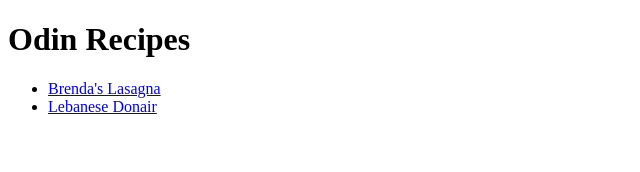
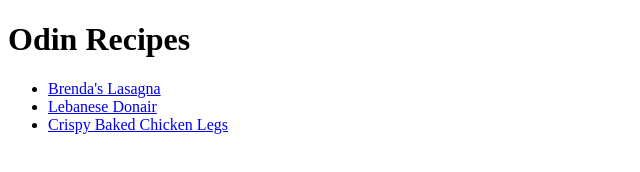
Before and after one commit to ubakiN/odin-recipes, a plain HTML site: page index.html in a window 1280 px wide. Shown: the whole page, without its empty margins (0-640 px from the left). Drawn offline with Linux system fonts and the light colour scheme.

Commit message:
commited the edited index.html

```diff
--- a/index.html
+++ b/index.html
@@ -11,6 +11,7 @@
     <ul>
        <li><a href="recipes/lasagna.html">Brenda's Lasagna</a></li>
        <li><a href="recipes/lebanesedonair.html">Lebanese Donair</a></li>
+       <li><a href="recipes/chickenlegs.html">Crispy Baked Chicken Legs</a></li>
     </ul>
 </body>
 </html>
```
